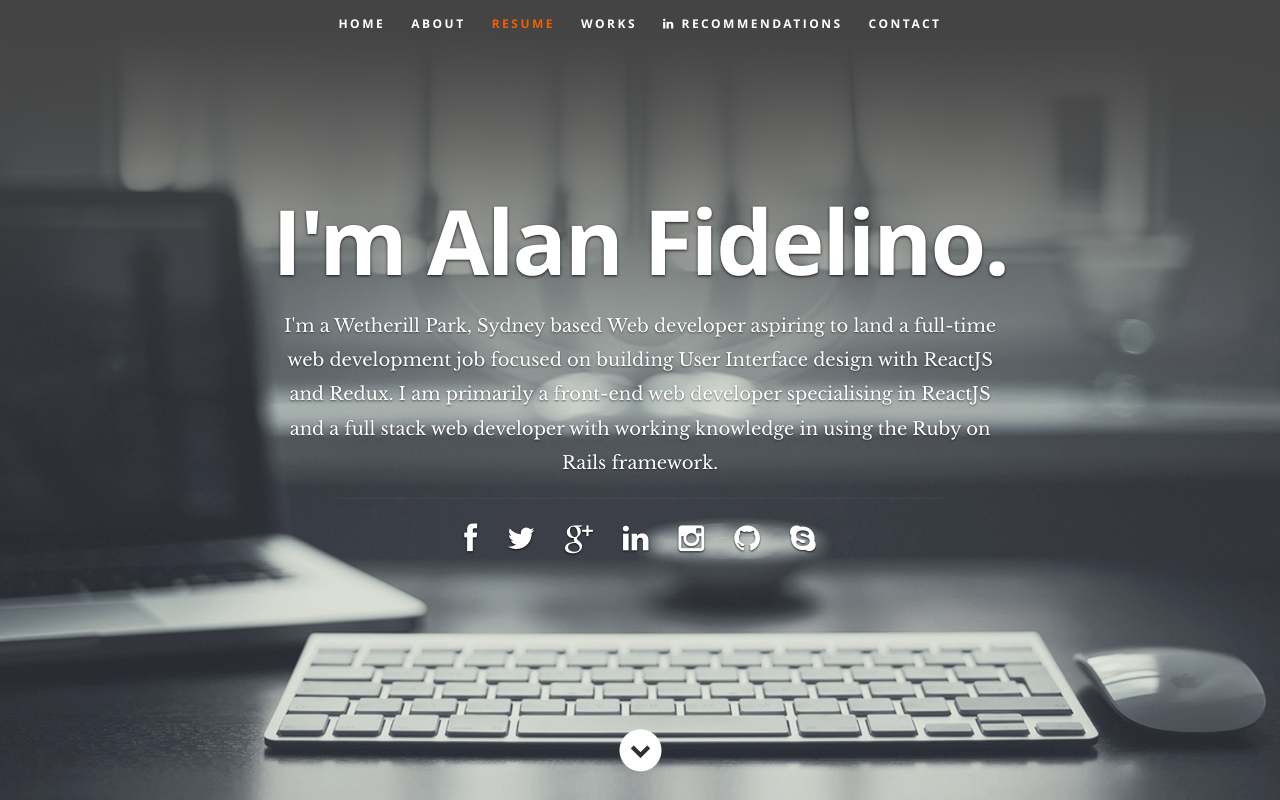
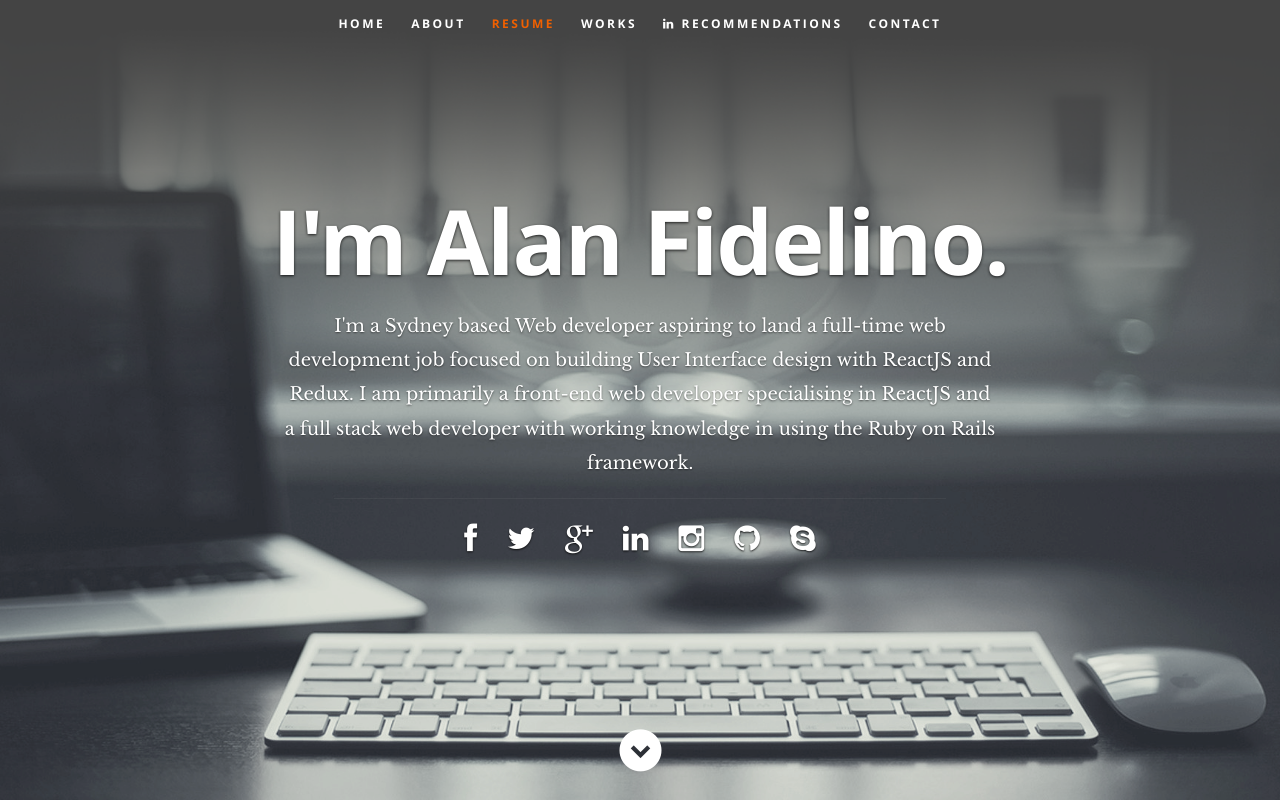
Before and after one commit to afide26/react-resume, a React (Create React App) app: page / in a window 1280 px wide. Shown: the top 800 px of the page. Built offline with nearby package versions, Linux system fonts and the light colour scheme.

Commit message:
Remove suburb from header bio

```diff
--- a/src/Components/Header.js
+++ b/src/Components/Header.js
@@ -7,7 +7,7 @@ class Header extends Component {
       var name = this.props.data.name;
       var occupation = this.props.data.occupation;
       var description = this.props.data.description;
-      var city = this.props.data.address.city;
+      var city = this.props.data.address.city.substring(15);
       var networks = this.props.data.social.map((network)=>{
         return <li key={network.name}><a href={network.url} target="_blank"><i className={network.className} ></i></a></li>
       })
```
